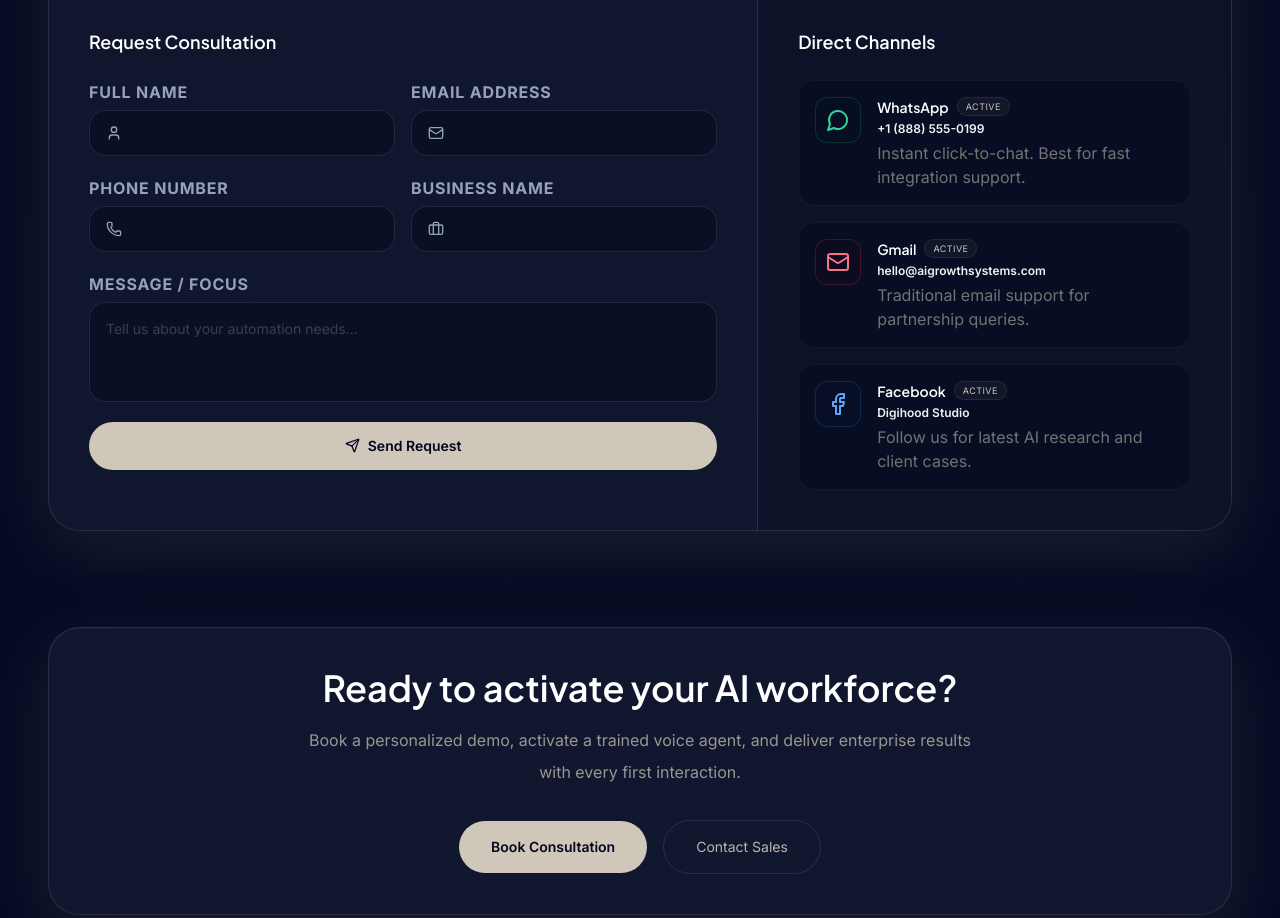
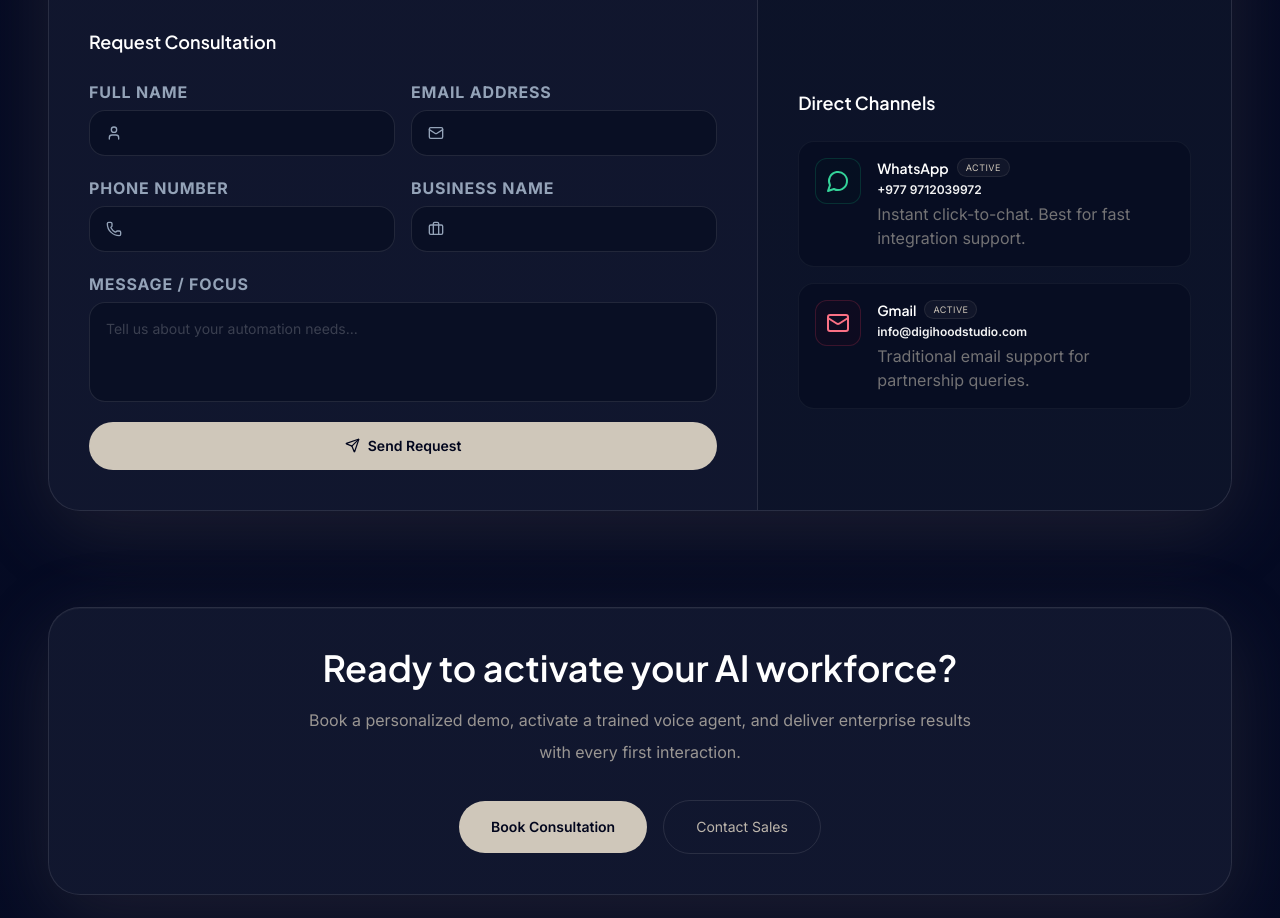
Before and after one commit to digihoodstudio/portalv1.1, a Next.js app in the folder frontend/: page / in a window 1280 px wide. Shown: the part 4920-5838 px from the top of the page. Built offline with nearby package versions, Linux system fonts and the light colour scheme; no server answers.

Commit message:
Update ContactSection.tsx

```diff
--- a/frontend/components/ContactSection.tsx
+++ b/frontend/components/ContactSection.tsx
@@ -74,30 +74,21 @@ export default function ContactSection() {
   const channels = [
     {
       name: "WhatsApp",
-      value: "+1 (888) 555-0199",
+      value: "+977 9712039972",
       desc: "Instant click-to-chat. Best for fast integration support.",
-      url: "https://wa.me/18885550199",
+      url: "https://wa.me/message/FKV26Z3XPSIOL1",
       color:
         "border-emerald-500/20 hover:border-emerald-500/40 bg-emerald-950/10 text-emerald-400",
       icon: <MessageCircle className="h-6 w-6" />,
     },
     {
       name: "Gmail",
-      value: "hello@aigrowthsystems.com",
+      value: "info@digihoodstudio.com",
       desc: "Traditional email support for partnership queries.",
-      url: "mailto:hello@aigrowthsystems.com",
+      url: "mailto:info@digihoodstudio.com",
       color:
         "border-rose-500/20 hover:border-rose-500/40 bg-rose-950/10 text-rose-400",
       icon: <Mail className="h-6 w-6" />,
-    },
-    {
-      name: "Facebook",
-      value: "Digihood Studio",
-      desc: "Follow us for latest AI research and client cases.",
-      url: "https://facebook.com/aigrowthsystems",
-      color:
-        "border-blue-500/20 hover:border-blue-500/40 bg-blue-950/10 text-blue-400",
-      icon: <Facebook className="h-6 w-6" />,
     },
   ];
 
```
